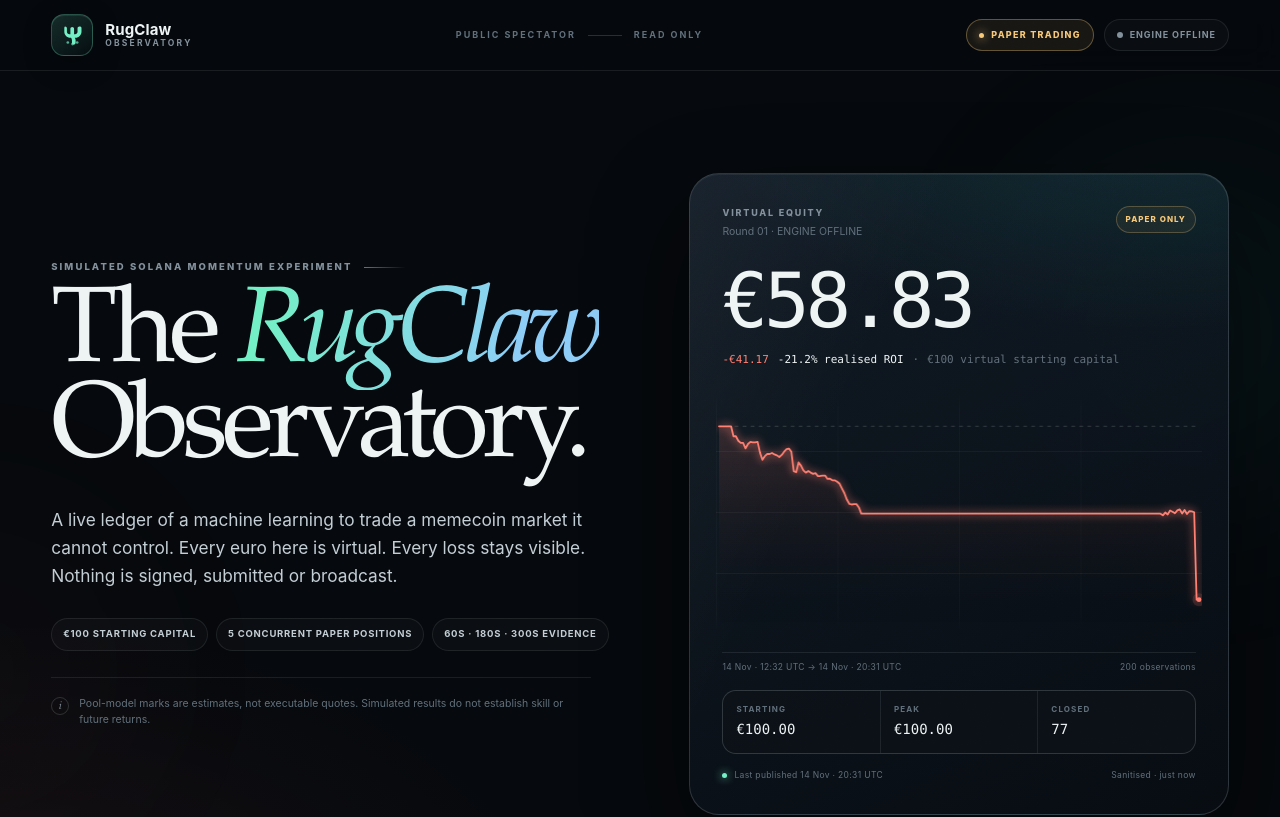
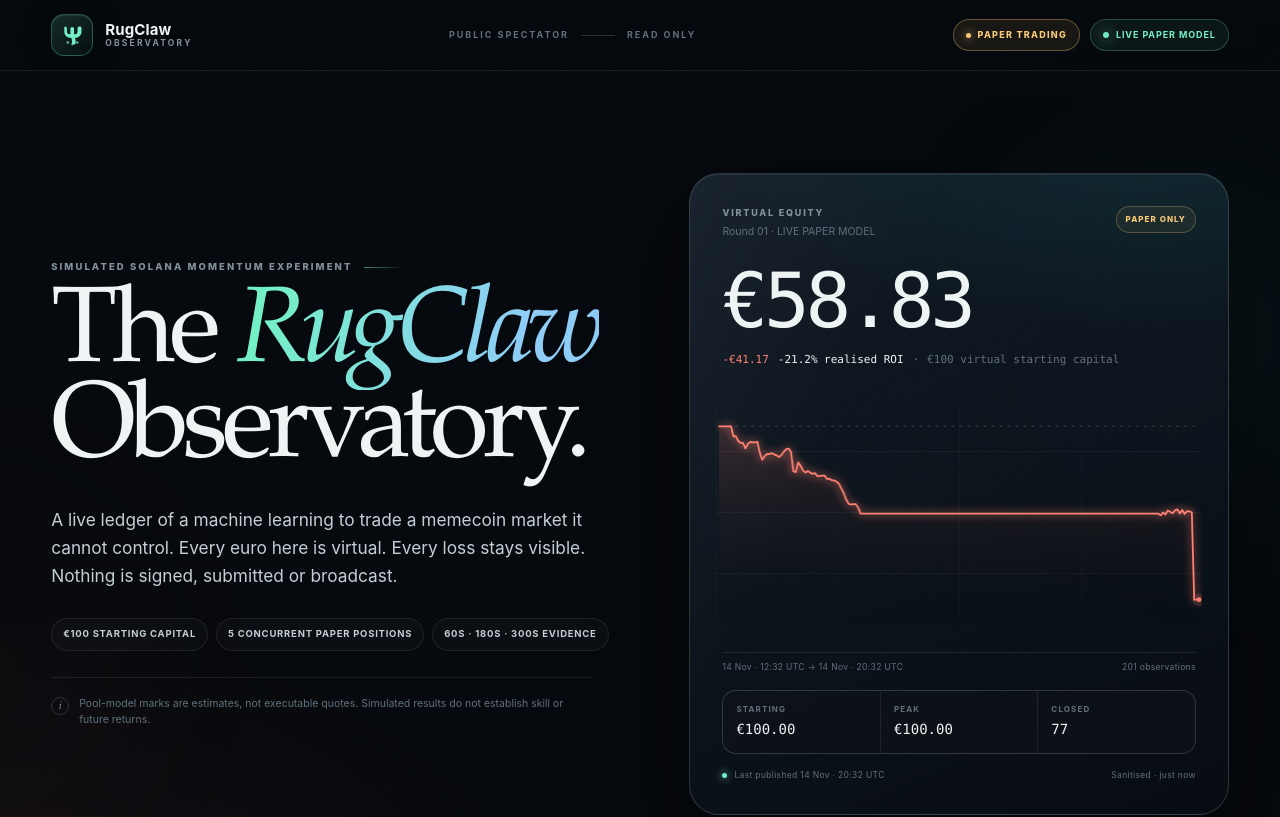
Before and after one commit to rugclaw/rugclaw-spectator, a plain HTML site: page index.html in a window 1280 px wide. Shown: the top 817 px of the page. Drawn offline with Linux system fonts and the light colour scheme.

Commit message:
Publish validated paper-trading snapshot

```diff
--- a/assets/public.css
+++ b/assets/public.css
@@ -233,7 +233,7 @@ h2 { margin-bottom: 0; font-family: var(--serif); font-size: clamp(32px, 4.4vw,
 }
 .section-note { max-width: 410px; margin: 0 0 4px; color: var(--muted); font-size: 12.5px; line-height: 1.6; text-align: right; }
 
-.reveal { opacity: 0; transform: translateY(20px); transition: opacity 0.7s cubic-bezier(0.2, 0.7, 0.2, 1), transform 0.7s cubic-bezier(0.2, 0.7, 0.2, 1); }
+.reveal { opacity: 1; transform: none; }
 .reveal.in { opacity: 1; transform: none; }
 .reveal[data-delay="1"] { transition-delay: 0.1s; }
 
--- a/data.json
+++ b/data.json
@@ -1,6 +1,6 @@
 {
   "schema": "rugclaw-public-v1",
-  "generated_at": 1794688293.09966,
+  "generated_at": 1794688326.2495155,
   "paper_only": true,
   "mode": "PAPER TRADING",
   "brand": {
@@ -8,9 +8,9 @@
     "tagline": "A Solana paper-trading experiment, observed honestly."
   },
   "status": {
-    "label": "ENGINE OFFLINE",
-    "tone": "offline",
-    "engine_online": false,
+    "label": "LIVE PAPER MODEL",
+    "tone": "live",
+    "engine_online": true,
     "market_data_fresh": true,
     "updated_age_s": 0.6
   },
@@ -49,7 +49,7 @@
       "value_eur": 0.0,
       "unrealised_eur": -20.0,
       "unrealised_pct": -100.0,
-      "held_s": 5103.722595691681,
+      "held_s": 5136.872451305389,
       "mark_status": "unverified / zero conservative mark",
       "momentum": {
         "return_60s_pct": null,
@@ -1003,71 +1003,66 @@
     {
       "ts": 1794688261.3905404,
       "equity_eur": 58.8273
+    },
+    {
+      "ts": 1794688321.502563,
+      "equity_eur": 58.8273
     }
   ],
   "radar": [
     {
-      "symbol": "JENSEN",
-      "price_usd": 0.0008331,
-      "liquidity_usd": 71810.88,
-      "volume_h1_usd": 57135.82,
-      "buy_share": 0.625,
-      "price_change_m5_pct": 66.45,
-      "price_change_h1_pct": 97.09
+      "symbol": "greg",
+      "price_usd": 4.26e-05,
+      "liquidity_usd": 13536.34,
+      "volume_h1_usd": 82441.93,
+      "buy_share": 0.568,
+      "price_change_m5_pct": 63.56,
+      "price_change_h1_pct": 42.15
+    },
+    {
+      "symbol": "GANG",
+      "price_usd": 1.921e-05,
+      "liquidity_usd": 33249.1,
+      "volume_h1_usd": 8379.57,
+      "buy_share": 0.8643,
+      "price_change_m5_pct": 26.53,
+      "price_change_h1_pct": 26.53
+    },
+    {
+      "symbol": "bill",
+      "price_usd": 8.07e-05,
+      "liquidity_usd": 147078.22,
+      "volume_h1_usd": 129873.8,
+      "buy_share": 0.7317,
+      "price_change_m5_pct": 15.09,
+      "price_change_h1_pct": 17.77
     },
     {
       "symbol": "VI",
-      "price_usd": 3.036e-05,
-      "liquidity_usd": 14456.85,
-      "volume_h1_usd": 10501.96,
-      "buy_share": 0.6269,
-      "price_change_m5_pct": 47.97,
-      "price_change_h1_pct": 20.31
+      "price_usd": 2.725e-05,
+      "liquidity_usd": 13603.94,
+      "volume_h1_usd": 11357.8,
+      "buy_share": 0.6157,
+      "price_change_m5_pct": 32.81,
+      "price_change_h1_pct": 7.99
     },
     {
-      "symbol": "greg",
-      "price_usd": 3.501e-05,
-      "liquidity_usd": 12193.52,
-      "volume_h1_usd": 80047.79,
-      "buy_share": 0.5612,
-      "price_change_m5_pct": 34.45,
-      "price_change_h1_pct": 16.85
+      "symbol": "Anne",
+      "price_usd": 1.657e-05,
+      "liquidity_usd": 30800.77,
+      "volume_h1_usd": 6794.39,
+      "buy_share": 0.8874,
+      "price_change_m5_pct": 13.11,
+      "price_change_h1_pct": 13.11
     },
     {
       "symbol": "bill",
-      "price_usd": 7.954e-05,
-      "liquidity_usd": 145961.67,
-      "volume_h1_usd": 88498.28,
-      "buy_share": 0.7576,
-      "price_change_m5_pct": 13.43,
-      "price_change_h1_pct": 16.07
-    },
-    {
-      "symbol": "Anne",
-      "price_usd": 1.682e-05,
-      "liquidity_usd": 31027.89,
-      "volume_h1_usd": 6155.5,
-      "buy_share": 0.8868,
-      "price_change_m5_pct": 14.79,
-      "price_change_h1_pct": 14.79
-    },
-    {
-      "symbol": "bill",
-      "price_usd": 0.0003048,
-      "liquidity_usd": 57020.21,
-      "volume_h1_usd": 798295.67,
-      "buy_share": 0.5805,
-      "price_change_m5_pct": 8.16,
-      "price_change_h1_pct": 414.0
-    },
-    {
-      "symbol": "GETAJOB",
-      "price_usd": 0.0002925,
-      "liquidity_usd": 37704.78,
-      "volume_h1_usd": 33482.49,
-      "buy_share": 0.6984,
-      "price_change_m5_pct": 11.22,
-      "price_change_h1_pct": -1.47
+      "price_usd": 0.000303,
+      "liquidity_usd": 56891.53,
+      "volume_h1_usd": 809387.62,
+      "buy_share": 0.5799,
+      "price_change_m5_pct": 7.52,
+      "price_change_h1_pct": 411.0
     },
     {
       "symbol": "billie",
@@ -1079,13 +1074,13 @@
       "price_change_h1_pct": 12.65
     },
     {
-      "symbol": "Starship",
-      "price_usd": 4.118e-05,
-      "liquidity_usd": 13396.1,
-      "volume_h1_usd": 59551.49,
-      "buy_share": 0.5685,
-      "price_change_m5_pct": 18.81,
-      "price_change_h1_pct": 38.16
+      "symbol": "GETAJOB",
+      "price_usd": 0.0002908,
+      "liquidity_usd": 37591.98,
+      "volume_h1_usd": 33828.02,
+      "buy_share": 0.6996,
+      "price_change_m5_pct": 10.58,
+      "price_change_h1_pct": -2.04
     },
     {
       "symbol": "BTC",
@@ -1095,6 +1090,15 @@
       "buy_share": 0.8209,
       "price_change_m5_pct": 11.52,
       "price_change_h1_pct": 6.51
+    },
+    {
+      "symbol": "MORNING",
+      "price_usd": 3.6e-11,
+      "liquidity_usd": 0.0,
+      "volume_h1_usd": 8243.26,
+      "buy_share": 0.8606,
+      "price_change_m5_pct": -100.0,
+      "price_change_h1_pct": -100.0
     }
   ],
   "lessons": [
```
